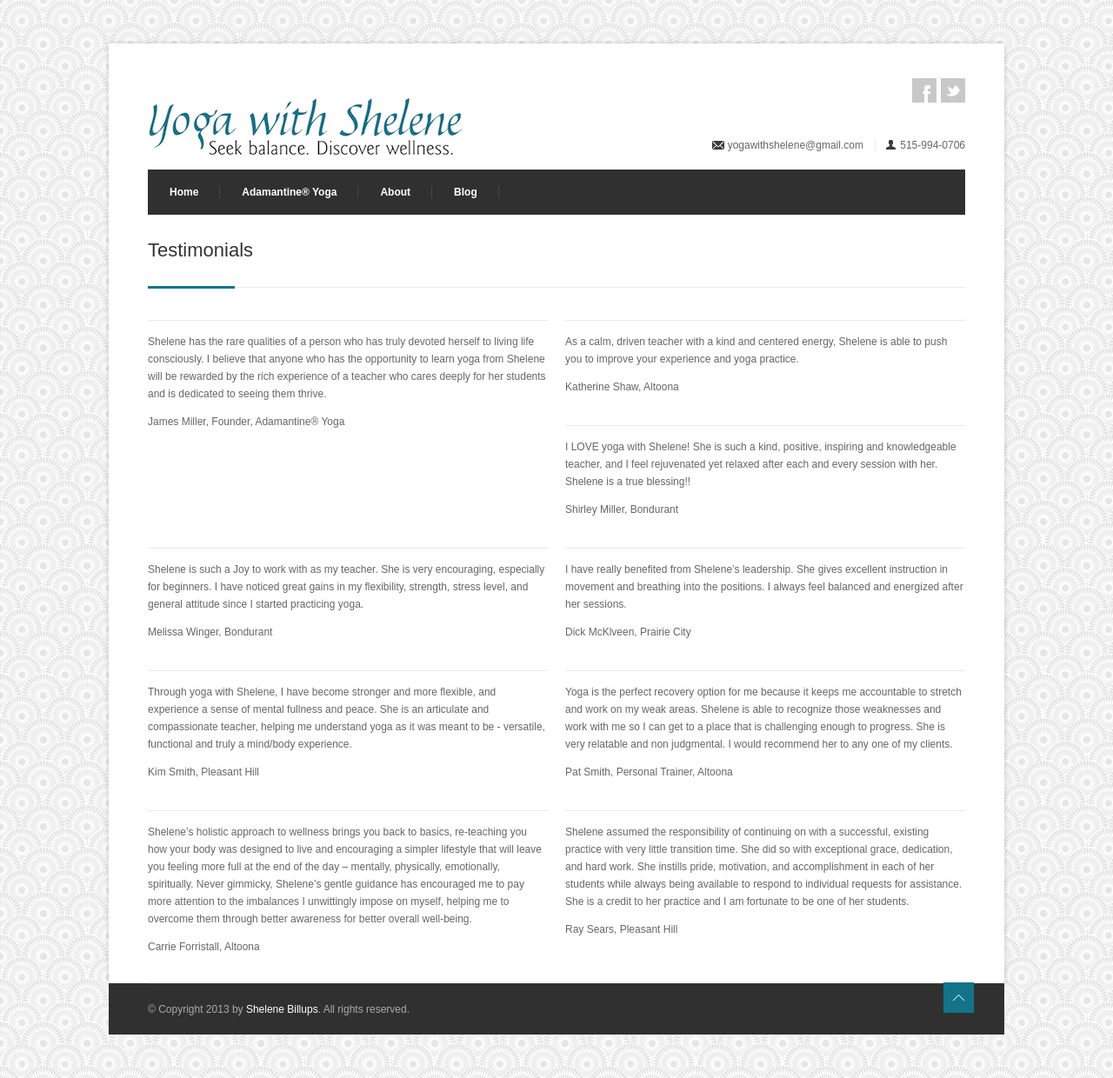
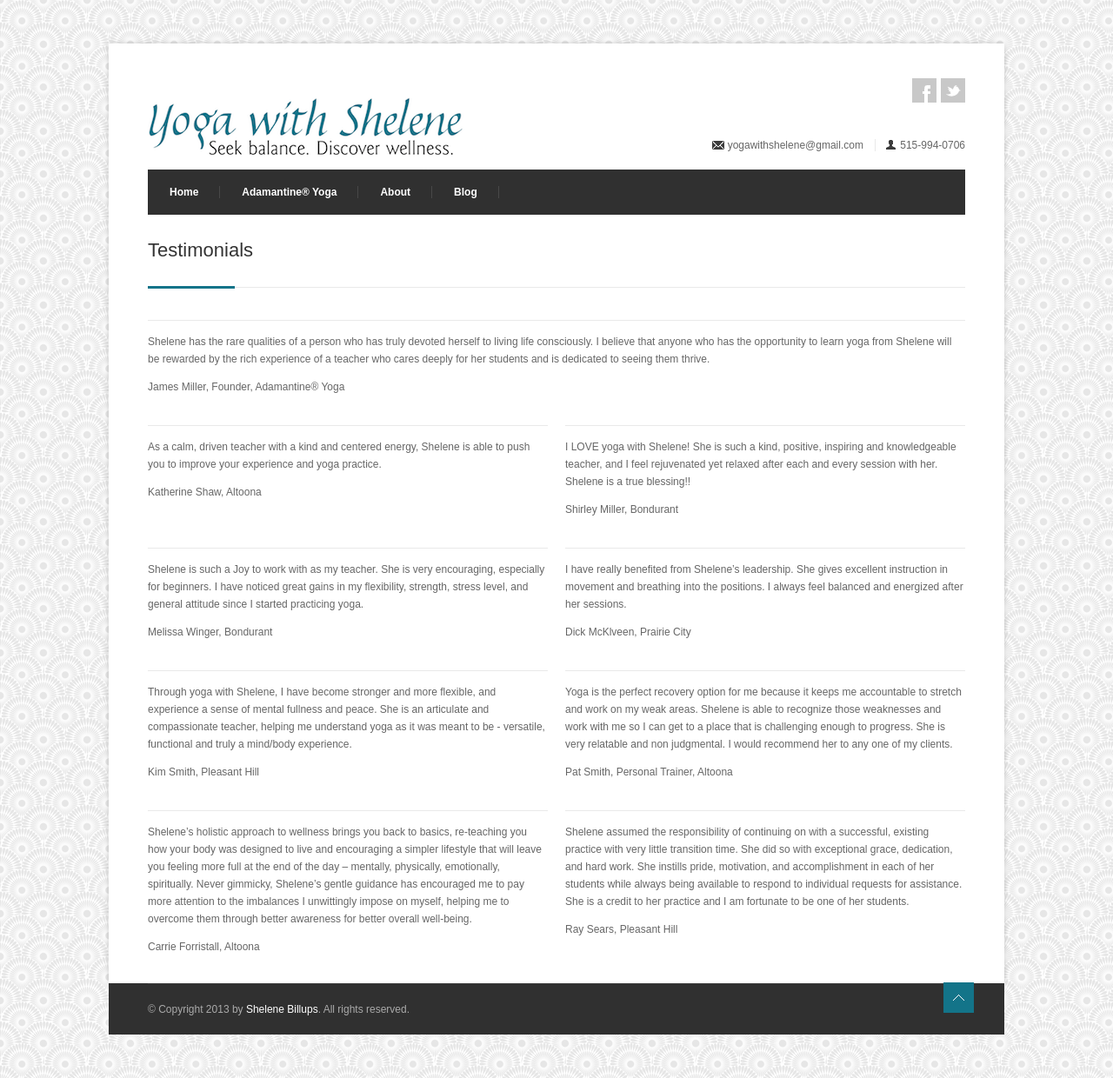
Before and after one commit to yogawithshelene/yogawithshelene.github.io, a Jekyll site: the page built from testimonials/index.html, in a window 1280 px wide. Shown: the whole page at 87% size. Built offline with Jekyll 4.4.1, drawn with Linux system fonts in a browser that asks for light colours; nearby versions of some CDN libraries; Markdown is read by kramdown in place of the engine named in the settings.

Commit message:
update to testimonials

```diff
--- a/testimonials/index.html
+++ b/testimonials/index.html
@@ -17,16 +17,17 @@ title: Testimonials
 </div>
 <!-- 960 Container / End -->
 
+<div class="container">
+  <div class="sixteen columns">
+    <div class="headline">&nbsp;</div>
+    <p>Shelene has the rare qualities of a person who has truly devoted herself to living life consciously.  I believe that anyone who has the opportunity to learn yoga from Shelene will be rewarded by the rich experience of a teacher who cares deeply for her students and is dedicated to seeing them thrive.</p><b>James Miller, Founder, Adamantine® Yoga</b>
+  </div>
+</div>
 
 <!-- 960 Container -->
 <div class="container">
 
 	<!-- Standard Structure -->
-  <div class="eight columns">
-    <div class="headline">&nbsp;</div>
-    <p>Shelene has the rare qualities of a person who has truly devoted herself to living life consciously.  I believe that anyone who has the opportunity to learn yoga from Shelene will be rewarded by the rich experience of a teacher who cares deeply for her students and is dedicated to seeing them thrive.</p><b>James Miller, Founder, Adamantine® Yoga</b>
-  </div>
-
   <div class="eight columns">
     <div class="headline">&nbsp;</div>
     <p>As a calm, driven teacher with a kind and centered energy, Shelene is able to push you to improve your experience and yoga practice.</p><b>Katherine Shaw, Altoona</b>
```
